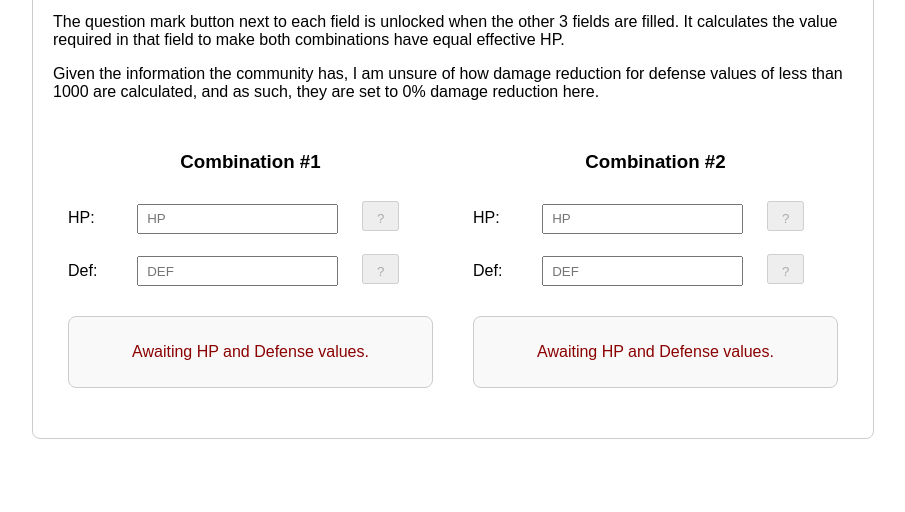
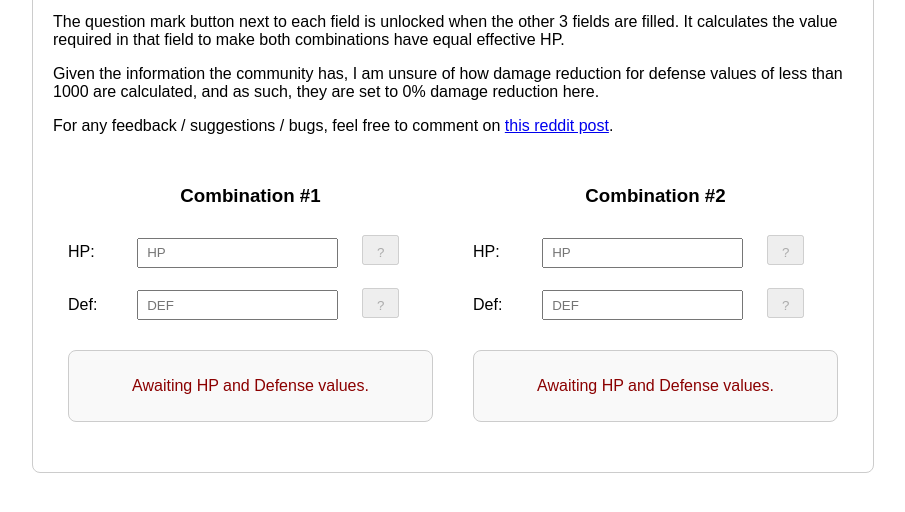
Before and after one commit to rishithsinghagra/TFD-Tools, a plain HTML site: page index.html in a window 1280 px wide. Shown: the part 142-654 px from the top of the page, without its empty margins (187-1092 px from the left). Drawn offline with Linux system fonts and the light colour scheme.

Commit message:
Reach out page
Added information to reach out to me

```diff
--- a/index.html
+++ b/index.html
@@ -13,6 +13,7 @@
     <p>This tool helps you compare effective HP with different HP / Defense combinations.</p>
     <p>The question mark button next to each field is unlocked when the other 3 fields are filled. It calculates the value required in that field to make both combinations have equal effective HP.</p>
     <p>Given the information the community has, I am unsure of how damage reduction for defense values of less than 1000 are calculated, and as such, they are set to 0% damage reduction here.</p>
+    <p>For any feedback / suggestions / bugs, feel free to comment on <a href="https://www.reddit.com/r/TheFirstDescendant/comments/1ed2ezj/hp_def_calculator_tool/" target="_blank">this reddit post</a>.</p>
 
     <div class="input-row">
         <div class="input-group">
```
